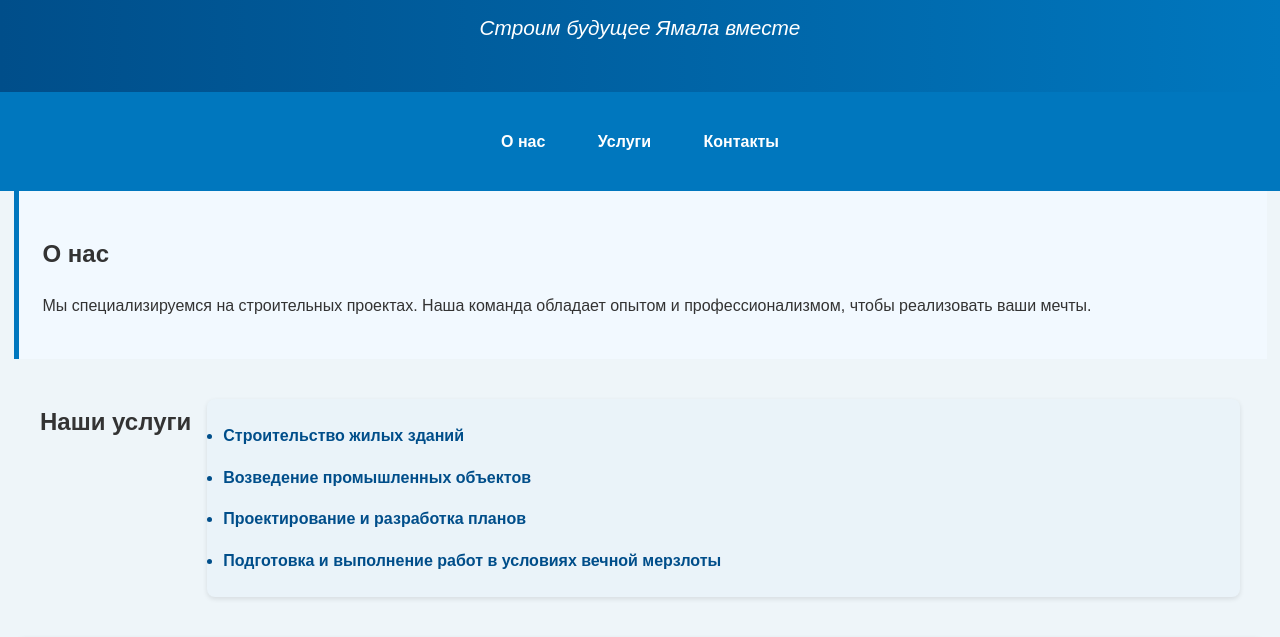
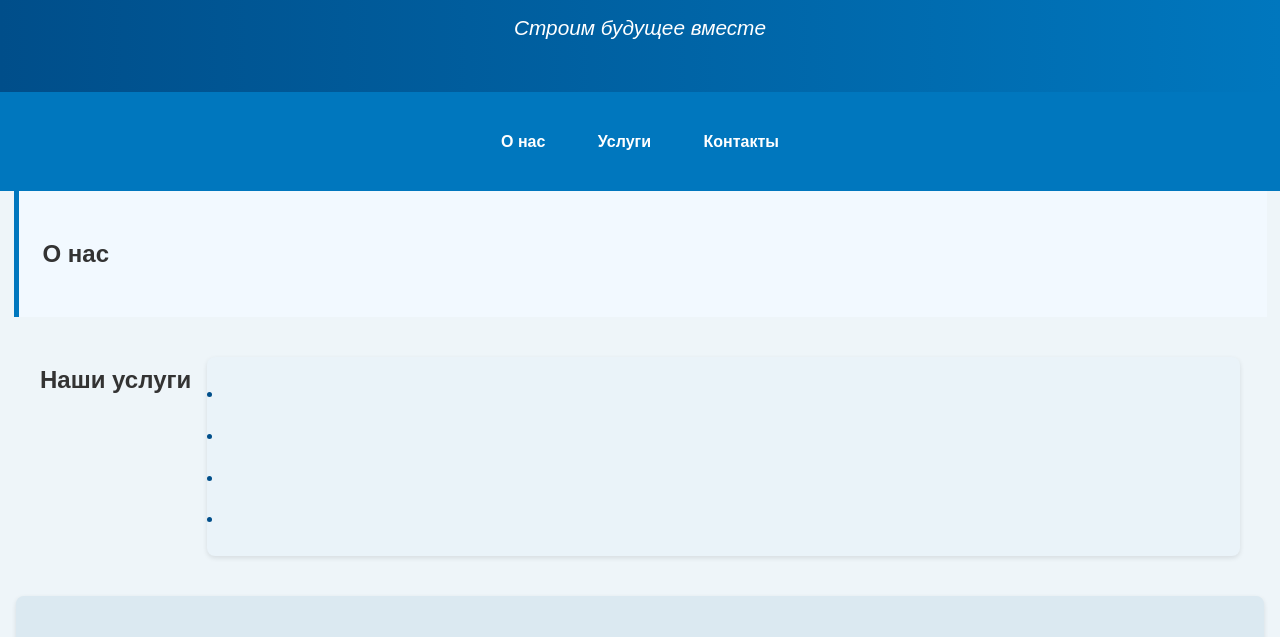
Before and after one commit to DotsenkoBuilding/-, a plain HTML site: page index.html in a window 1280 px wide. Shown: the part 114-751 px from the top of the page. Drawn offline with Linux system fonts and the light colour scheme.

Commit message:
Update index.html

```diff
--- a/index.html
+++ b/index.html
@@ -3,7 +3,7 @@
 <head>
     <meta charset="UTF-8">
     <meta name="viewport" content="width=device-width, initial-scale=1.0">
-    <title>ИП Доценко Роман Анатольевичыыы</title>
+    <title>ИП Доценко Роман Анатольевич</title>
     <link rel="stylesheet" href="styles.css">
     <style>
         /* Основные стили */
@@ -121,7 +121,7 @@
     <header>
         <div class="container">
             <h1>ИП Доценко Роман Анатольевич</h1>
-            <p>Строим будущее Ямала вместе</p>
+            <p>Строим будущее вместе</p>
         </div>
     </header>
 
@@ -138,16 +138,16 @@
     <main>
         <section id="about" class="container">
             <h2>О нас</h2>
-            <p>Мы специализируемся на строительных проектах. Наша команда обладает опытом и профессионализмом, чтобы реализовать ваши мечты.</p>
+            <p></p>
         </section>
 
         <section id="services" class="container">
             <h2>Наши услуги</h2>
             <ul>
-                <li>Строительство жилых зданий</li>
-                <li>Возведение промышленных объектов</li>
-                <li>Проектирование и разработка планов</li>
-                <li>Подготовка и выполнение работ в условиях вечной мерзлоты</li>
+                <li></li>
+                <li></li>
+                <li></li>
+                <li></li>
             </ul>
         </section>
 
```
